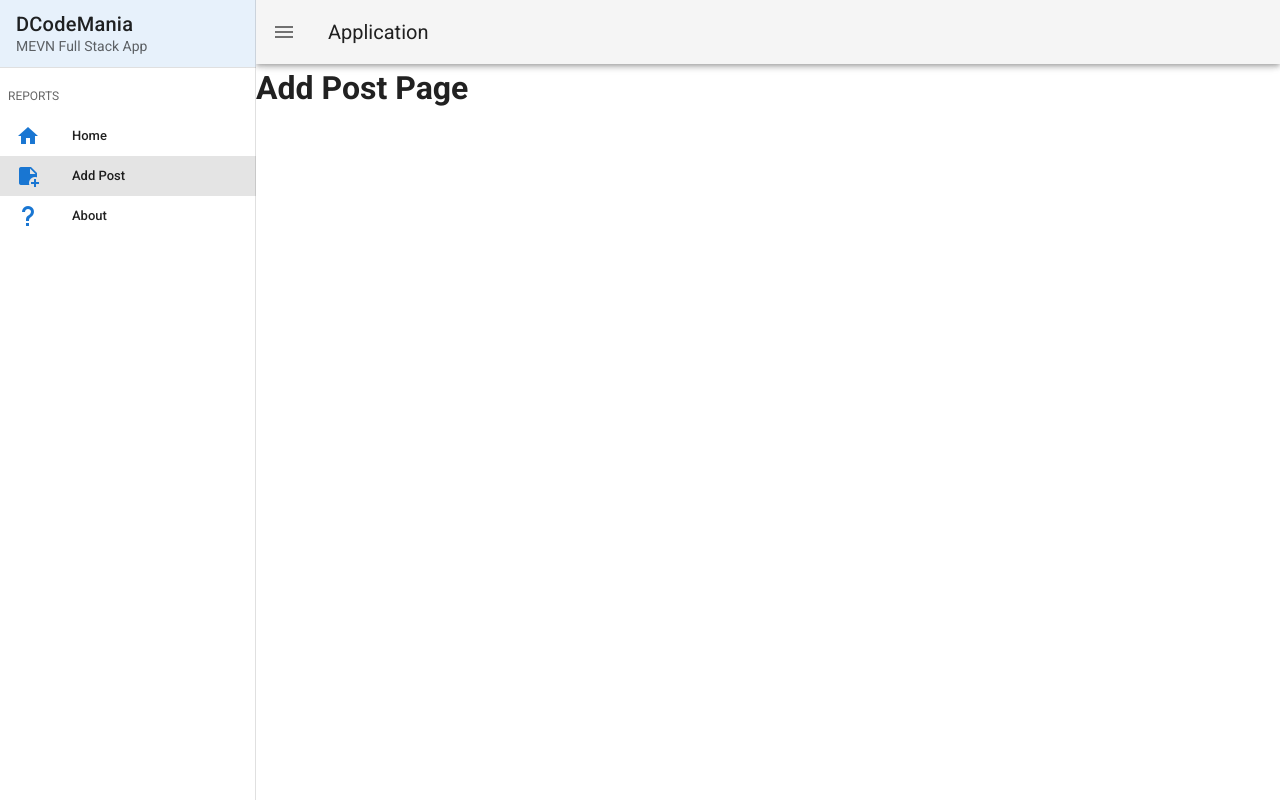
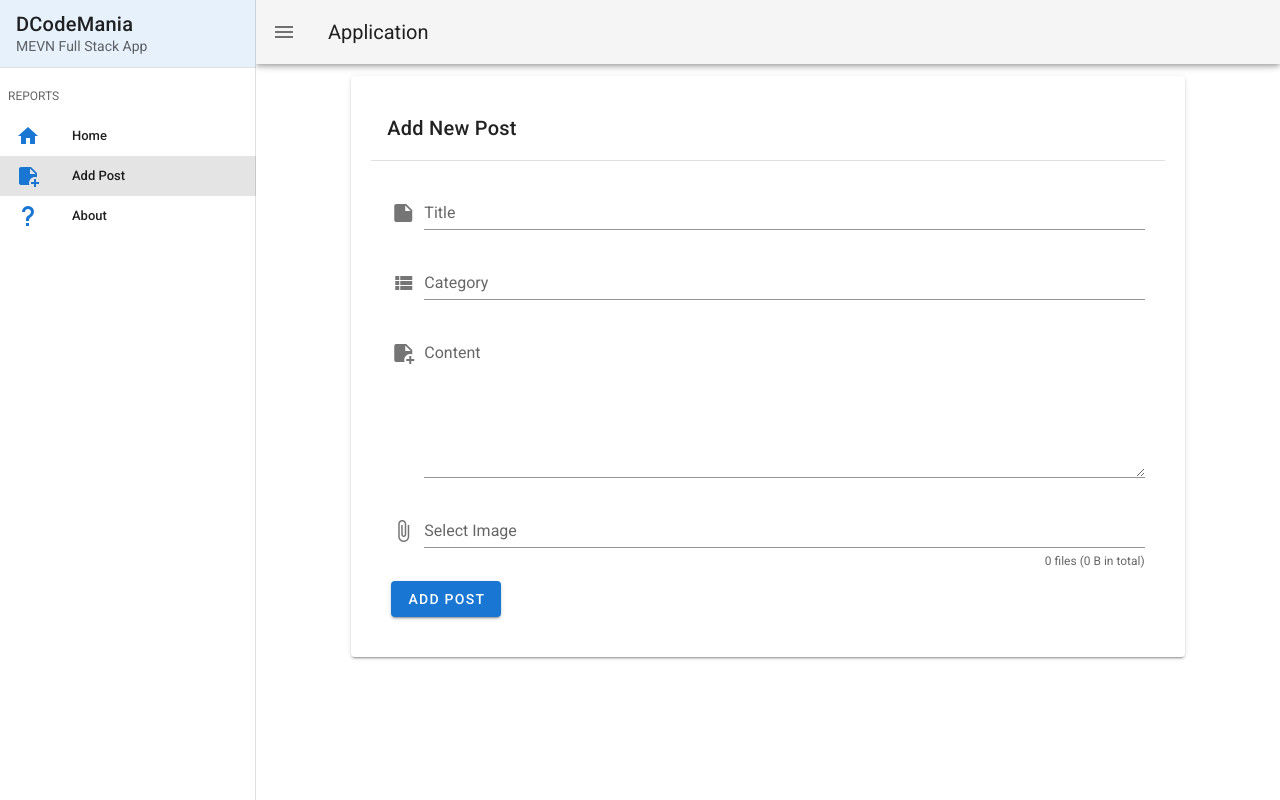
Before and after one commit to PPavell234/mevn_full_stack_app, a Vue app in the folder client/: page /add-post in a window 1280 px wide. Built offline with nearby package versions, Linux system fonts and the light colour scheme.

Commit message:
Провекра введенного текста (ошибка если нету)

```diff
--- a/client/src/views/AddPost.vue
+++ b/client/src/views/AddPost.vue
@@ -1,3 +1,67 @@
 <template>
-    <h1>Add Post Page</h1>
+    <v-container>
+        <v-row no-gutters>
+            <v-col sm="10" class="mx-auto">
+                <v-card class="pa-5">
+                    <v-card-title>Add New Post</v-card-title>
+                    <v-divider></v-divider>
+
+                    <v-form ref="form" class="pa-5" enctype="multipart/form-data">
+                        <v-text-field label="Title" prepend-icon="mdi-note" :rules="rules"
+                            v-model="title"></v-text-field>
+
+                        <v-text-field label="Category" prepend-icon="mdi-view-list" :rules="rules"
+                            v-model="category"></v-text-field>
+
+                        <v-textarea label="Content" prepend-icon="mdi-note-plus" :rules="rules"
+                            v-model="content"></v-textarea>
+
+                        <v-file-input :rules="rules" accept="image/*" show-size counter label="Select Image"
+                            v-model="image"></v-file-input>
+
+                        <v-btn type="submit" class="mt-3" color="primary" @click.prevent="submitForm">
+                            Add Post
+                        </v-btn>
+                    </v-form>
+                </v-card>
+            </v-col>
+        </v-row>
+    </v-container>
 </template>
+
+<script>
+export default {
+    data() {
+        return {
+            title: '',
+            category: '',
+            content: '',
+            image: null,
+            rules: [
+                (value) => !!value || 'This field is required', // ✅ исправлено
+            ],
+        }
+    },
+    methods: {
+        submitForm() {
+            // Проверяем валидацию формы
+            const form = this.$refs.form
+            if (form.validate()) {
+                // Создаём FormData для отправки на сервер
+                const formData = new FormData()
+                formData.append('title', this.title)
+                formData.append('category', this.category)
+                formData.append('content', this.content)
+                formData.append('image', this.image)
+
+                console.log('✅ Form ready to send:', [...formData.entries()])
+
+                // Здесь можно отправить форму на сервер через axios
+                // axios.post('http://localhost:5000/api/post', formData)
+            } else {
+                console.warn('⚠️ Form validation failed')
+            }
+        },
+    },
+}
+</script>
--- a/client/src/views/Post.vue
+++ b/client/src/views/Post.vue
@@ -1,6 +1,6 @@
 <template>
     <v-conatiner>
-        <v-row>
+        <v-row no-gutters>
             <v-col sm="10" class="pa-4 mx-auto">
                 <v-card class="pa-2">
                     <v-img :src="`http://localhost:5000/uploads/${post.image}`"></v-img>
@@ -10,8 +10,8 @@
                                 <v-btn small outline color="primary">{{ post.category }}</v-btn>
                             </v-col>
                             <v-col sm="10" class="d-flex justyfy-end">
-                                <v-btn color="success">Eidt</v-btn>
-                                <v-btn color="red">Delete</v-btn>
+                                <v-btn color="success" text>Eidt</v-btn>
+                                <v-btn color="red" text>Delete</v-btn>
 
                             </v-col>
                         </v-row>
```
